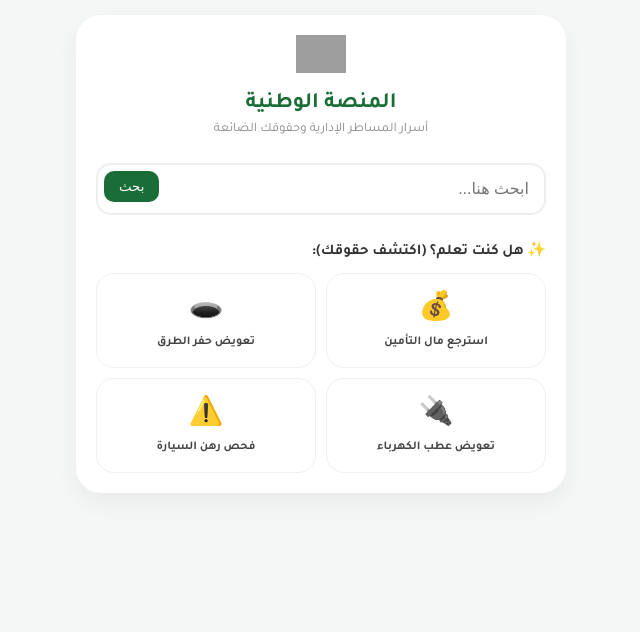
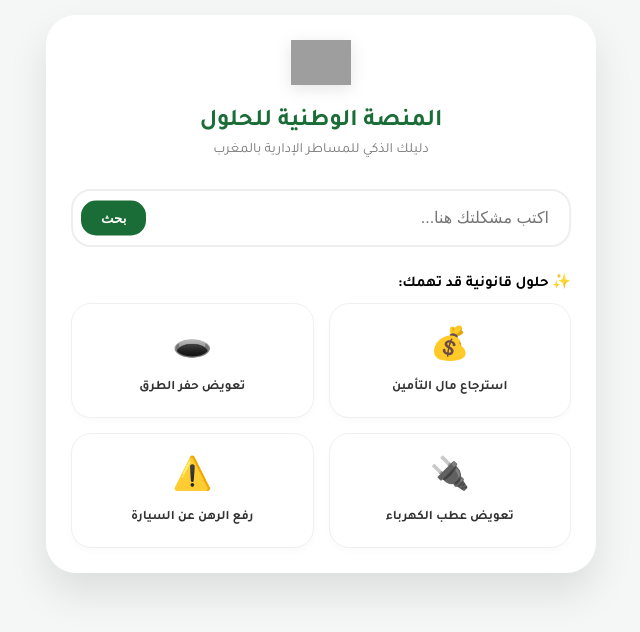
Before and after one commit to younessamsong09-hue/taourirt-app, a Flask app: page / in a window 1280 px wide. Shown: the top 632 px of the page, without its empty margins (319-959 px from the left). Run offline with Flask 3, Linux system fonts and the light colour scheme; grey boxes are pictures that could not be loaded.

Commit message:
Update index.html

```diff
--- a/templates/index.html
+++ b/templates/index.html
@@ -3,27 +3,40 @@
 <head>
     <meta charset="UTF-8">
     <meta name="viewport" content="width=device-width, initial-scale=1.0">
-    <title>المنصة الوطنية للحلول</title>
+    <title>المنصة الوطنية للحلول الإدارية</title>
     <link href="https://fonts.googleapis.com/css2?family=Tajawal:wght@400;700&display=swap" rel="stylesheet">
     <style>
-        :root { --main: #1a6d36; --bg: #f4f7f6; }
-        body { font-family: 'Tajawal', sans-serif; background: var(--bg); margin: 0; padding: 15px; }
-        .app-container { max-width: 450px; margin: auto; background: white; border-radius: 25px; padding: 20px; box-shadow: 0 10px 25px rgba(0,0,0,0.05); }
-        .header { text-align: center; margin-bottom: 25px; }
-        .header img { width: 50px; }
+        :root { --main-color: #1a6d36; --accent-color: #c1272d; --bg-color: #f4f7f6; }
+        body { font-family: 'Tajawal', sans-serif; background-color: var(--bg-color); margin: 0; padding: 15px; display: flex; justify-content: center; }
+        .app-container { max-width: 500px; width: 100%; background: white; border-radius: 30px; padding: 25px; box-shadow: 0 20px 40px rgba(0,0,0,0.1); }
 
-        .search-area { position: relative; margin-bottom: 25px; }
-        .search-area input { width: 100%; padding: 15px; border: 2px solid #eee; border-radius: 15px; box-sizing: border-box; font-size: 16px; outline: none; }
-        .search-area button { position: absolute; left: 8px; top: 8px; background: var(--main); border: none; color: white; padding: 8px 15px; border-radius: 10px; cursor: pointer; }
+        /* الرأس */
+        .header { text-align: center; margin-bottom: 30px; }
+        .header img { width: 60px; filter: drop-shadow(0 4px 8px rgba(0,0,0,0.1)); }
+        .header h1 { color: var(--main-color); font-size: 24px; margin: 15px 0 5px; }
+        .header p { color: #777; font-size: 14px; margin: 0; }
 
-        .discovery-section { margin-top: 20px; text-align: right; }
-        .discovery-title { font-weight: bold; font-size: 15px; margin-bottom: 12px; color: #333; }
+        /* صندوق البحث */
+        .search-section { position: relative; margin-bottom: 25px; }
+        .search-section input { width: 100%; padding: 18px 20px; border: 2px solid #eee; border-radius: 20px; font-size: 16px; outline: none; transition: 0.3s; box-sizing: border-box; }
+        .search-section input:focus { border-color: var(--main-color); box-shadow: 0 0 15px rgba(26, 109, 54, 0.1); }
+        .search-btn { position: absolute; left: 10px; top: 50%; transform: translateY(-50%); background: var(--main-color); color: white; border: none; padding: 10px 20px; border-radius: 15px; cursor: pointer; font-weight: bold; }
 
-        .cards-grid { display: grid; grid-template-columns: 1fr 1fr; gap: 10px; }
-        .info-card { background: #fff; border: 1.5px solid #f0f0f0; padding: 15px; border-radius: 18px; text-align: center; cursor: pointer; transition: 0.3s; }
-        .info-card:hover { border-color: var(--main); transform: translateY(-3px); }
-        .card-emoji { font-size: 28px; display: block; margin-bottom: 5px; }
-        .card-label { font-size: 12px; font-weight: bold; color: #444; }
+        /* منطقة النتائج */
+        #result-area { display: none; margin-top: 20px; padding: 20px; background: #f9fffb; border-radius: 20px; border: 1.5px solid #e0eee5; animation: fadeIn 0.5s; }
+        .result-title { color: var(--main-color); font-weight: bold; font-size: 18px; margin-bottom: 15px; display: block; border-bottom: 1px solid #ddd; padding-bottom: 10px; }
+        .info-row { margin-bottom: 12px; font-size: 14px; line-height: 1.6; }
+        .info-label { font-weight: bold; color: var(--accent-color); }
+        .official-link { display: inline-block; margin-top: 15px; background: var(--accent-color); color: white; text-decoration: none; padding: 10px 20px; border-radius: 12px; font-size: 14px; font-weight: bold; width: 100%; text-align: center; box-sizing: border-box; }
+
+        /* البطاقات السريعة */
+        .discovery-grid { display: grid; grid-template-columns: 1fr 1fr; gap: 15px; margin-top: 10px; }
+        .card { background: #fff; border: 1.5px solid #f0f0f0; padding: 20px 10px; border-radius: 20px; text-align: center; cursor: pointer; transition: 0.3s; box-shadow: 0 4px 6px rgba(0,0,0,0.02); }
+        .card:hover { transform: translateY(-5px); border-color: var(--main-color); box-shadow: 0 10px 20px rgba(26, 109, 54, 0.1); }
+        .card-emoji { font-size: 32px; display: block; margin-bottom: 10px; }
+        .card-text { font-size: 13px; font-weight: bold; color: #333; }
+
+        @keyframes fadeIn { from { opacity: 0; transform: translateY(10px); } to { opacity: 1; transform: translateY(0); } }
     </style>
 </head>
 <body>
@@ -31,45 +44,89 @@
 <div class="app-container">
     <div class="header">
         <img src="https://upload.wikimedia.org/wikipedia/commons/2/2c/Flag_of_Morocco.svg" alt="Morocco">
-        <h1 style="color: var(--main); font-size: 22px; margin: 10px 0 5px;">المنصة الوطنية</h1>
-        <p style="color: #888; font-size: 13px; margin: 0;">أسرار المساطر الإدارية وحقوقك الضائعة</p>
+        <h1>المنصة الوطنية للحلول</h1>
+        <p>دليلك الذكي للمساطر الإدارية بالمغرب</p>
     </div>
 
-    <div class="search-area">
-        <input type="text" id="search-bar" placeholder="ابحث هنا...">
-        <button onclick="triggerSearch()">بحث</button>
+    <div class="search-section">
+        <input type="text" id="user-input" placeholder="اكتب مشكلتك هنا..." autocomplete="off">
+        <button class="search-btn" onclick="startSearch()">بحث</button>
     </div>
 
-    <div class="discovery-section">
-        <div class="discovery-title">✨ هل كنت تعلم؟ (اكتشف حقوقك):</div>
-        <div class="cards-grid">
-            <div class="info-card" onclick="setQuery('استرجاع تأمين')">
+    <div id="result-area">
+        <span class="result-title" id="res-title"></span>
+        <div class="info-row"><span class="info-label">📄 الوثائق: </span><span id="res-docs"></span></div>
+        <div class="info-row"><span class="info-label">💰 التكلفة: </span><span id="res-cost"></span></div>
+        <div class="info-row"><span class="info-label">⏳ الوقت: </span><span id="res-time"></span></div>
+        <div class="info-row"><span class="info-label">📍 المكان: </span><span id="res-loc"></span></div>
+        <a id="res-link" href="#" target="_blank" class="official-link">الموقع الرسمي للمسطرة</a>
+    </div>
+
+    <div id="discovery-section">
+        <p style="font-weight: bold; font-size: 15px; margin: 20px 0 10px;">✨ حلول قانونية قد تهمك:</p>
+        <div class="discovery-grid">
+            <div class="card" onclick="quickAction('استرجاع تأمين')">
                 <span class="card-emoji">💰</span>
-                <span class="card-label">استرجع مال التأمين</span>
+                <span class="card-text">استرجاع مال التأمين</span>
             </div>
-            <div class="info-card" onclick="setQuery('حفرة الطريق')">
+            <div class="card" onclick="quickAction('حفرة الطريق')">
                 <span class="card-emoji">🕳️</span>
-                <span class="card-label">تعويض حفر الطرق</span>
+                <span class="card-text">تعويض حفر الطرق</span>
             </div>
-            <div class="info-card" onclick="setQuery('احتراق الأجهزة')">
+            <div class="card" onclick="quickAction('احتراق الأجهزة')">
                 <span class="card-emoji">🔌</span>
-                <span class="card-label">تعويض عطب الكهرباء</span>
+                <span class="card-text">تعويض عطب الكهرباء</span>
             </div>
-            <div class="info-card" onclick="setQuery('الرهن البنكي')">
+            <div class="card" onclick="quickAction('الرهن البنكي')">
                 <span class="card-emoji">⚠️</span>
-                <span class="card-label">فحص رهن السيارة</span>
+                <span class="card-text">رفع الرهن عن السيارة</span>
             </div>
         </div>
     </div>
 </div>
 
 <script>
-    function setQuery(val) {
-        document.getElementById('search-bar').value = val;
+    function quickAction(term) {
+        document.getElementById('user-input').value = term;
+        startSearch();
     }
-    function triggerSearch() {
-        const q = document.getElementById('search-bar').value;
-        if(q) alert('جاري البحث عن: ' + q); // سنربطها لاحقاً بـ API
+
+    async function startSearch() {
+        const query = document.getElementById('user-input').value;
+        const resultArea = document.getElementById('result-area');
+        const discovery = document.getElementById('discovery-section');
+
+        if (!query) return;
+
+        // إظهار حالة البحث
+        resultArea.style.display = 'block';
+        resultArea.innerHTML = '<p style="text-align:center;">جاري جلب المعلومات... ⏳</p>';
+
+        try {
+            const response = await fetch('/ask', {
+                method: 'POST',
+                headers: { 'Content-Type': 'application/json' },
+                body: JSON.stringify({ prompt: query })
+            });
+
+            const data = await response.json();
+
+            if (data.found) {
+                // ملء البيانات في القالب
+                resultArea.innerHTML = `
+                    <span class="result-title">${data.title}</span>
+                    <div class="info-row"><span class="info-label">📄 الوثائق: </span>${data.docs}</div>
+                    <div class="info-row"><span class="info-label">💰 التكلفة: </span>${data.cost}</div>
+                    <div class="info-row"><span class="info-label">⏳ الوقت: </span>${data.time}</div>
+                    <div class="info-row"><span class="info-label">📍 المكان: </span>${data.location}</div>
+                    <a href="${data.link}" target="_blank" class="official-link">الموقع الرسمي للمسطرة</a>
+                `;
+            } else {
+                resultArea.innerHTML = '<p style="color:red; text-align:center;">لم نجد معلومات دقيقة، جرب كلمات أخرى مثل (جواز، بطاقة، تأمين)...</p>';
+            }
+        } catch (error) {
+            resultArea.innerHTML = '<p style="color:red;">حدث خطأ في الاتصال بالسيرفر.</p>';
+        }
     }
 </script>
 
```
